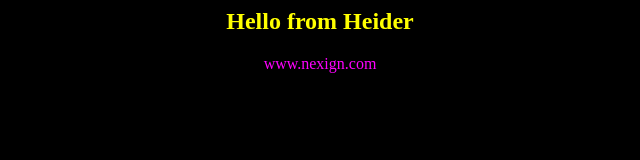
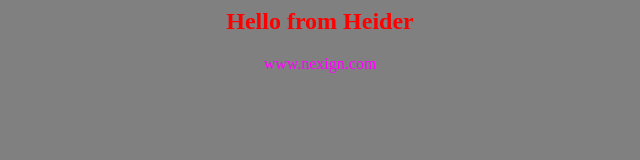
Before and after one commit to BeOnPositiveAttitude/app-for-jenkins, a plain HTML site: page index.html in a window 1280 px wide. Shown: the whole page, without its empty margins (320-960 px from the left). Drawn offline with Linux system fonts and the light colour scheme.

Commit message:
Changed background color

```diff
--- a/index.html
+++ b/index.html
@@ -1,7 +1,7 @@
 <html>
-<body bgcolor=black>
+<body bgcolor=gray>
 <center>
-<h2><font color=yellow>Hello from Heider</font></h2>
+<h2><font color=red>Hello from Heider</font></h2>
 
 <font color=magenta>www.nexign.com</font>
 
```
